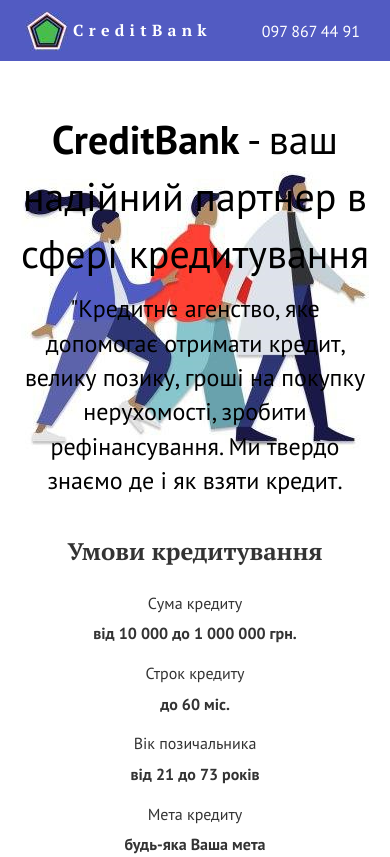
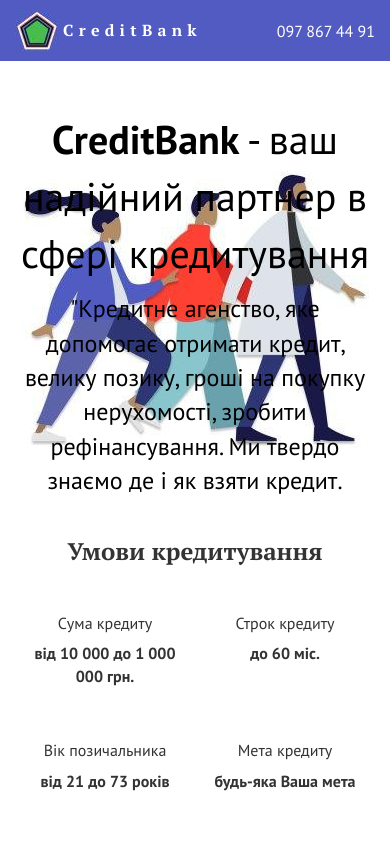
Before and after one commit to ReznichenkoSergey/CreditBank, a website: page index.html in a window 390 px wide. Shown: the top 857 px of the page. Drawn offline with Linux system fonts and the light colour scheme.

```diff
--- a/assets/scss/_header.scss
+++ b/assets/scss/_header.scss
@@ -18,6 +18,10 @@
     &__image {
         padding-left: 10px;
         margin-right: 5px;
+
+        @include xs {
+            padding-left: 0;
+        }
     }
 
     &__title {
@@ -35,6 +39,15 @@
     text-align: right;
     margin-top: 20px;
     white-space: nowrap;
+
+    & a{
+        text-decoration: none;
+        color: white;
+    }
+
+    @include xs {
+        padding-right: 0;
+    }
 }
 
 .description {
@@ -123,6 +136,12 @@
             margin-bottom: 10px;
             font-weight: bold;
             font-size: 1rem;
+
+            @include xs {
+                &:nth-of-type(2) {
+                    min-height: 70px;
+                }
+            }
         }
     }
 }
--- a/index.html
+++ b/index.html
@@ -23,7 +23,7 @@
           <strong class="header-logo__title">CreditBank</strong>
         </div>
         <div class="header-phone col-md-6 col-xs-6">
-          <span class="header-phone__title">097 867 44 91</span>
+          <a class="header-phone__title" href="tel:097 867 44 91" title="Подзвонити">097 867 44 91</a>
         </div>
       </div>
     </div>
@@ -54,7 +54,7 @@
       </div>
 
       <div class="conditions-container col-md-12">
-        <div class="conditions-element col-md-3 col-sm-6">
+        <div class="conditions-element col-md-3 col-sm-6 col-xs-6">
           <div class="conditions-element__title">
             <h3>Сума кредиту</h3>
           </div>
@@ -63,7 +63,7 @@
           </div>
         </div>
 
-        <div class="conditions-element col-md-3 col-sm-6">
+        <div class="conditions-element col-md-3 col-sm-6 col-xs-6">
           <div class="conditions-element__title">
             <h3>Строк кредиту</h3>
           </div>
@@ -72,7 +72,7 @@
           </div>
         </div>
 
-        <div class="conditions-element col-md-3 col-sm-6">
+        <div class="conditions-element col-md-3 col-sm-6 col-xs-6">
           <div class="conditions-element__title">
             <h3>Вік позичальника</h3>
           </div>
@@ -81,7 +81,7 @@
           </div>
         </div>
 
-        <div class="conditions-element col-md-3 col-sm-6">
+        <div class="conditions-element col-md-3 col-sm-6 col-xs-6">
           <div class="conditions-element__title">
             <h3>Мета кредиту</h3>
           </div>
@@ -165,7 +165,7 @@
           <strong class="header-logo__title">CreditBank</strong>
         </div>
         <div class="header-phone col-md-6 col-xs-6">
-          <span class="header-phone__title">097 867 44 91</span>
+          <a class="header-phone__title" href="tel:097 867 44 91" title="Подзвонити">097 867 44 91</a>
         </div>
       </div>
     </div>
```
Also changed, not shown: assets/css/style.css.
